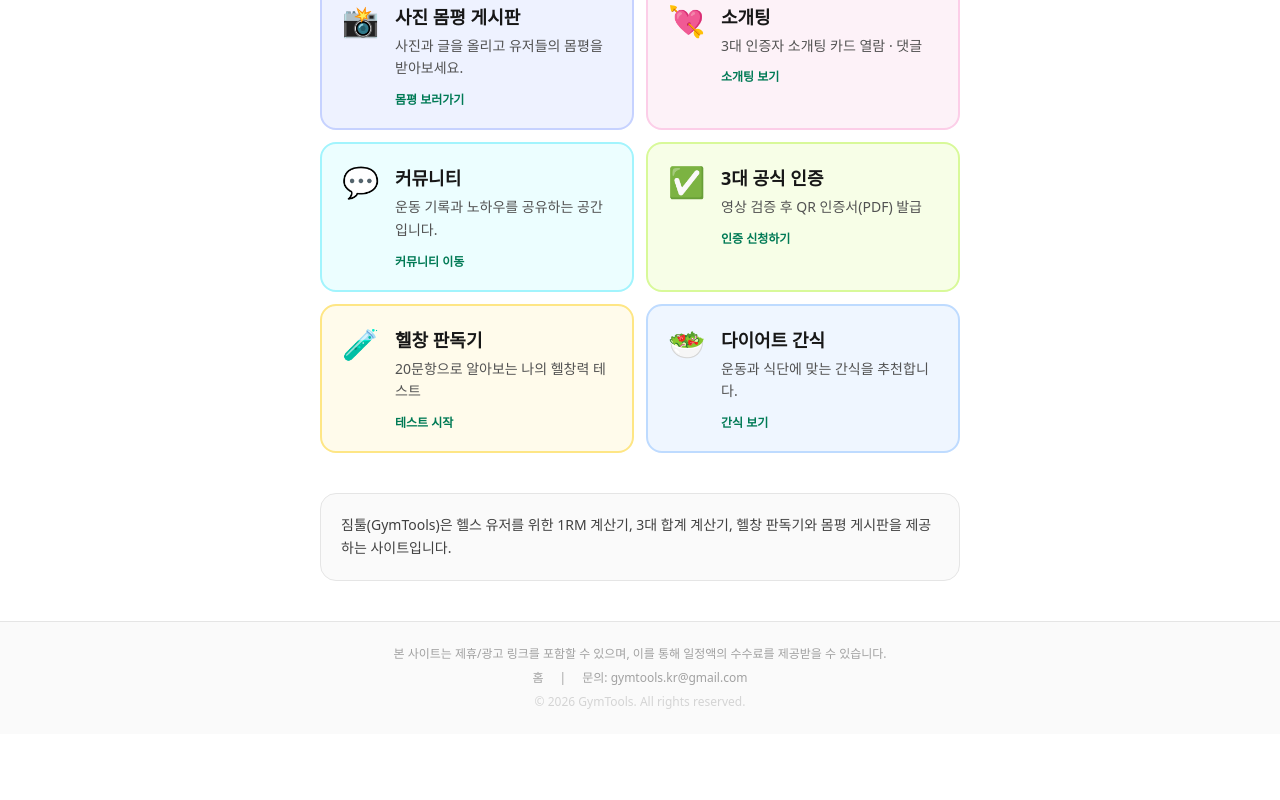
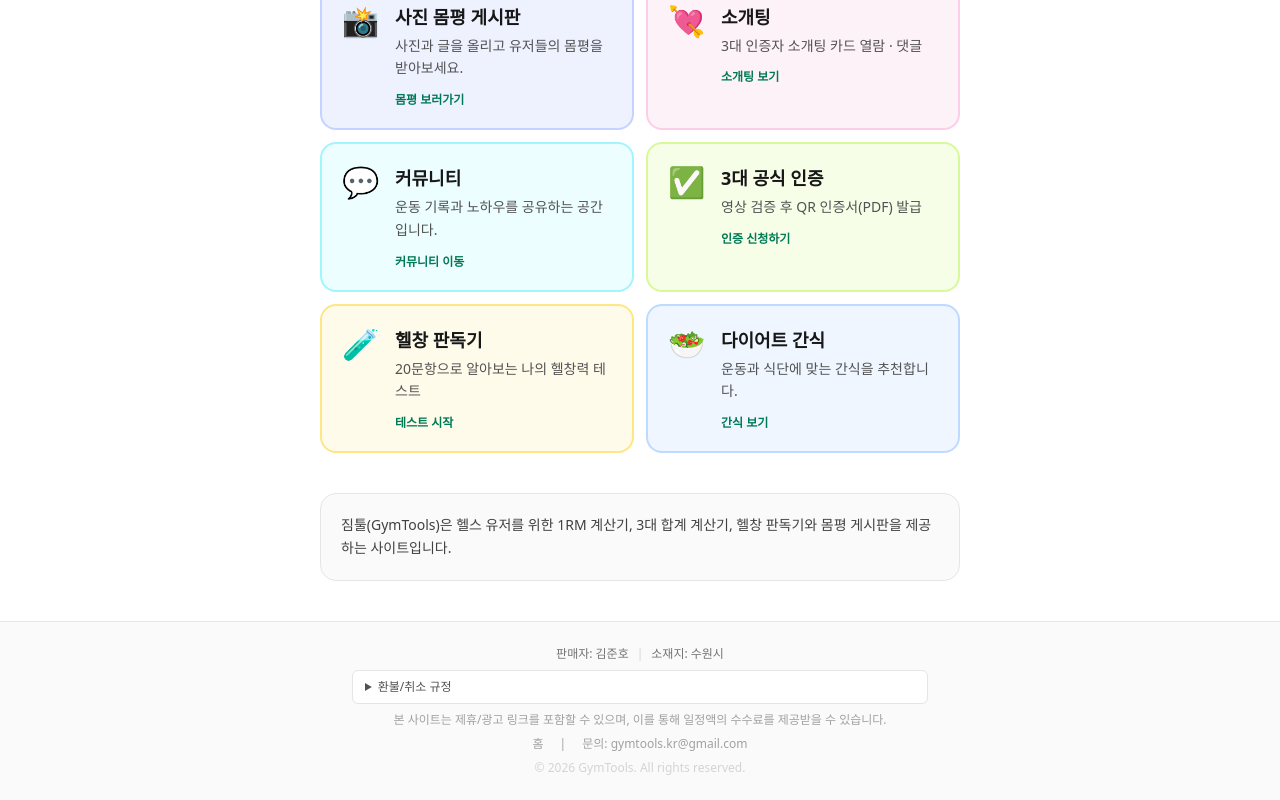
Before and after one commit to DDULSONN/health, a Next.js app: page / in a window 1280 px wide. Shown: the part 710-1510 px from the top of the page. Before the commit the page ends 1444 px from the top, so only its background shows below. Built offline with nearby package versions, Linux system fonts and the light colour scheme; no server answers.

Commit message:
Add seller info and pricing note

```diff
--- a/app/dating/more-view/page.tsx
+++ b/app/dating/more-view/page.tsx
@@ -115,6 +115,7 @@ export default function MoreViewPage() {
         <p className="mt-2 text-sm font-semibold text-pink-900">💖 공개 전 대기열 프로필을 먼저 확인하고, 빠르게 지원 기회를 잡을 수 있어요.</p>
         <p className="mt-2 text-sm text-pink-800">구매 후 3시간 동안만 이용 가능하며, 대기열 랜덤 15명이 1회 고정으로 노출됩니다.</p>
         <p className="mt-1 text-sm text-pink-800">승인 시 지원권 1장이 추가 지급됩니다.</p>
+        <p className="mt-2 text-xs text-pink-700">가격: 5,000원</p>
         <p className="mt-1 text-sm text-pink-800">신청 후 오픈카톡으로 닉네임/신청ID를 보내주시면 승인 처리됩니다.</p>
 
         <div className="mt-4 flex flex-wrap gap-2">
--- a/components/Footer.tsx
+++ b/components/Footer.tsx
@@ -4,6 +4,19 @@ export default function Footer() {
   return (
     <footer className="border-t border-neutral-200 bg-neutral-50 mt-auto">
       <div className="max-w-4xl mx-auto px-4 py-6 text-center space-y-2">
+        <div className="text-xs text-neutral-500">
+          <span>판매자: 김준호</span>
+          <span className="mx-2 text-neutral-300">|</span>
+          <span>소재지: 수원시</span>
+        </div>
+        <details className="mx-auto max-w-xl rounded-md border border-neutral-200 bg-white px-3 py-2 text-left text-xs text-neutral-500">
+          <summary className="cursor-pointer text-neutral-600">환불/취소 규정</summary>
+          <div className="mt-2 space-y-1">
+            <p>승인 전: 취소 요청 시 전액 환불</p>
+            <p>승인 후: 서비스 제공이 시작되어 환불 불가</p>
+            <p>문의: gymtools.kr@gmail.com</p>
+          </div>
+        </details>
         <p className="text-xs text-neutral-400">
           본 사이트는 제휴/광고 링크를 포함할 수 있으며, 이를 통해 일정액의
           수수료를 제공받을 수 있습니다.
```
